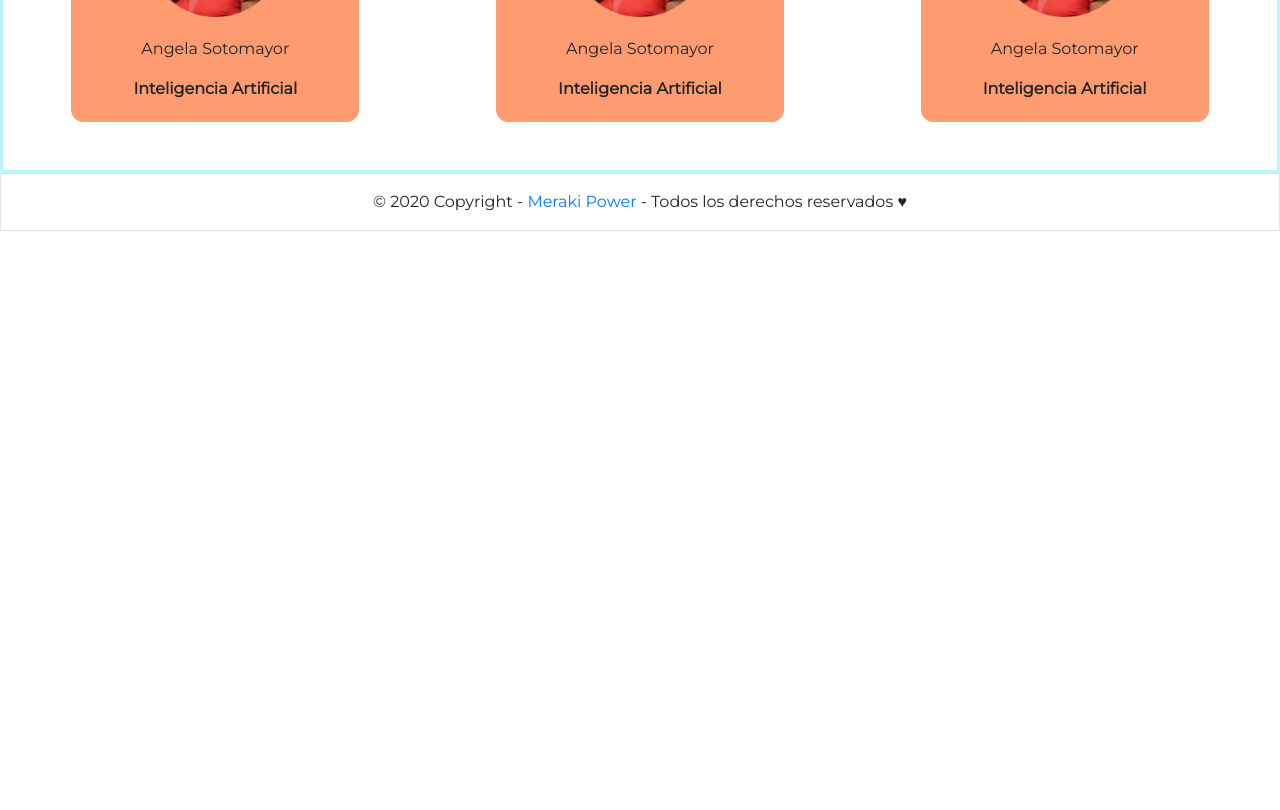
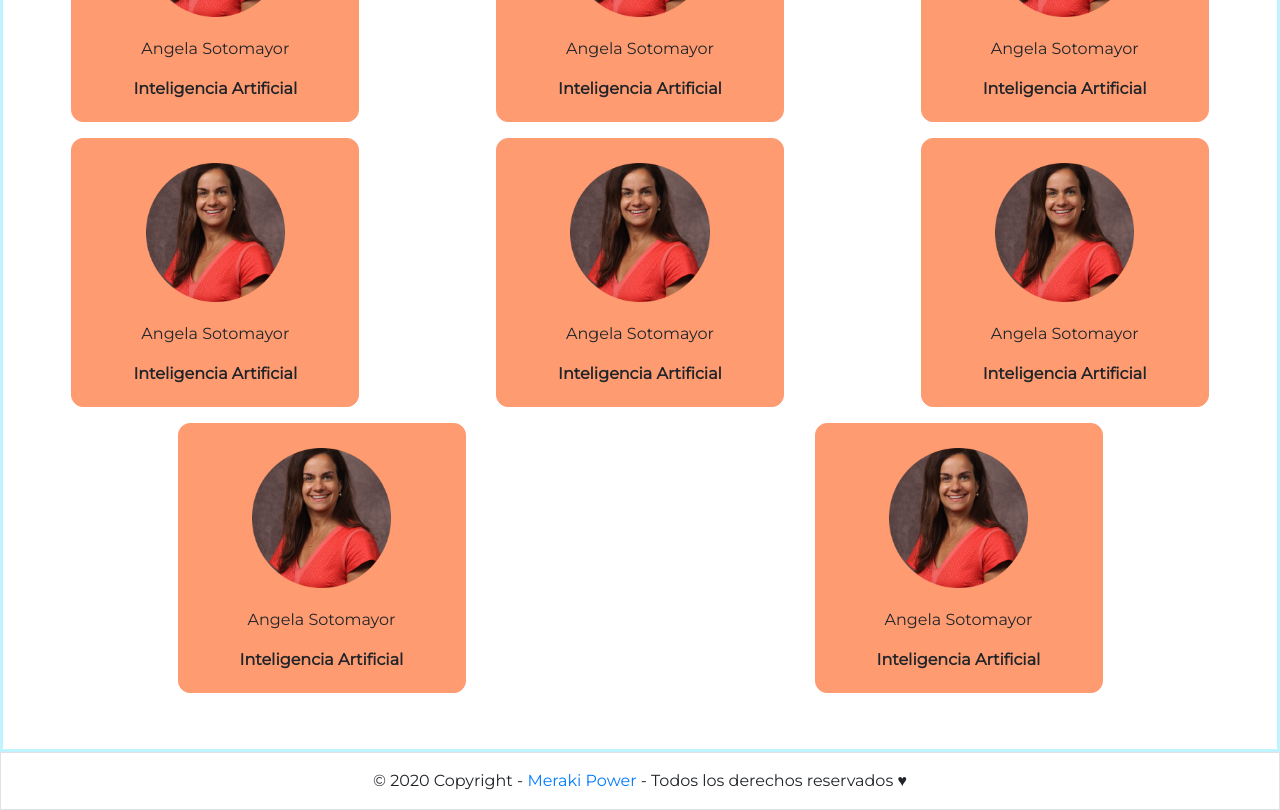
Before and after one commit to omairapalacios/hdl2020, an Angular app: page /carreras in a window 1280 px wide. Shown: the part 560-1370 px from the top of the page. Before the commit the page ends 800 px from the top, so only its background shows below. Built offline with nearby package versions, Linux system fonts and the light colour scheme.

Commit message:
add carreraService

```diff
--- a/src/app/components/carreras/carreras.component.html
+++ b/src/app/components/carreras/carreras.component.html
@@ -9,9 +9,7 @@
   <div class="div-container">
     <div class="name"><p>TECNOLOGÍA</p></div>
     <div class="row d-flex justify-content-around pt-2 pb-5">
-      <app-card-carrera> </app-card-carrera>
-      <app-card-carrera> </app-card-carrera>
-      <app-card-carrera> </app-card-carrera>
+      <app-card-carrera class="ml-5 mr-5 mb-2" *ngFor="let carrera of carreras; let i = index"> </app-card-carrera>
     </div>
   </div>
 </div>
--- a/src/app/components/carreras/carreras.component.ts
+++ b/src/app/components/carreras/carreras.component.ts
@@ -1,4 +1,6 @@
 import { Component, OnInit } from '@angular/core';
+import { Router } from '@angular/router';
+import { CarrerasService } from '../../services/carreras.service';
 
 @Component({
   selector: 'app-carreras',
@@ -7,9 +9,18 @@ import { Component, OnInit } from '@angular/core';
 })
 export class CarrerasComponent implements OnInit {
 
-  constructor() { }
+  carreras = [];
+
+  constructor(
+    private carrerasService: CarrerasService,
+    private router: Router
+  ) { }
 
   ngOnInit(): void {
+    this.carreras = this.carrerasService.getCarreras();
   }
+  /* showMentor( id: number) {
+    return this.router.navigate(['/mentor', id]);
+  } */
 
 }
--- /dev/null
+++ b/src/app/services/carreras.service.ts
@@ -0,0 +1,21 @@
+import { Injectable } from '@angular/core';
+import { DATA } from '../../assets/data/mentores';
+
+@Injectable({
+  providedIn: 'root'
+})
+export class CarrerasService {
+
+  private carreras = DATA;
+
+  constructor() { }
+
+  getCarreras() {
+    return this.carreras;
+  }
+
+  getCarreaById( id: string) {
+    return this.carreras[id];
+  }
+
+}
```
Also changed, not shown: 1 other file (tests, documents, lock files or other folders).
